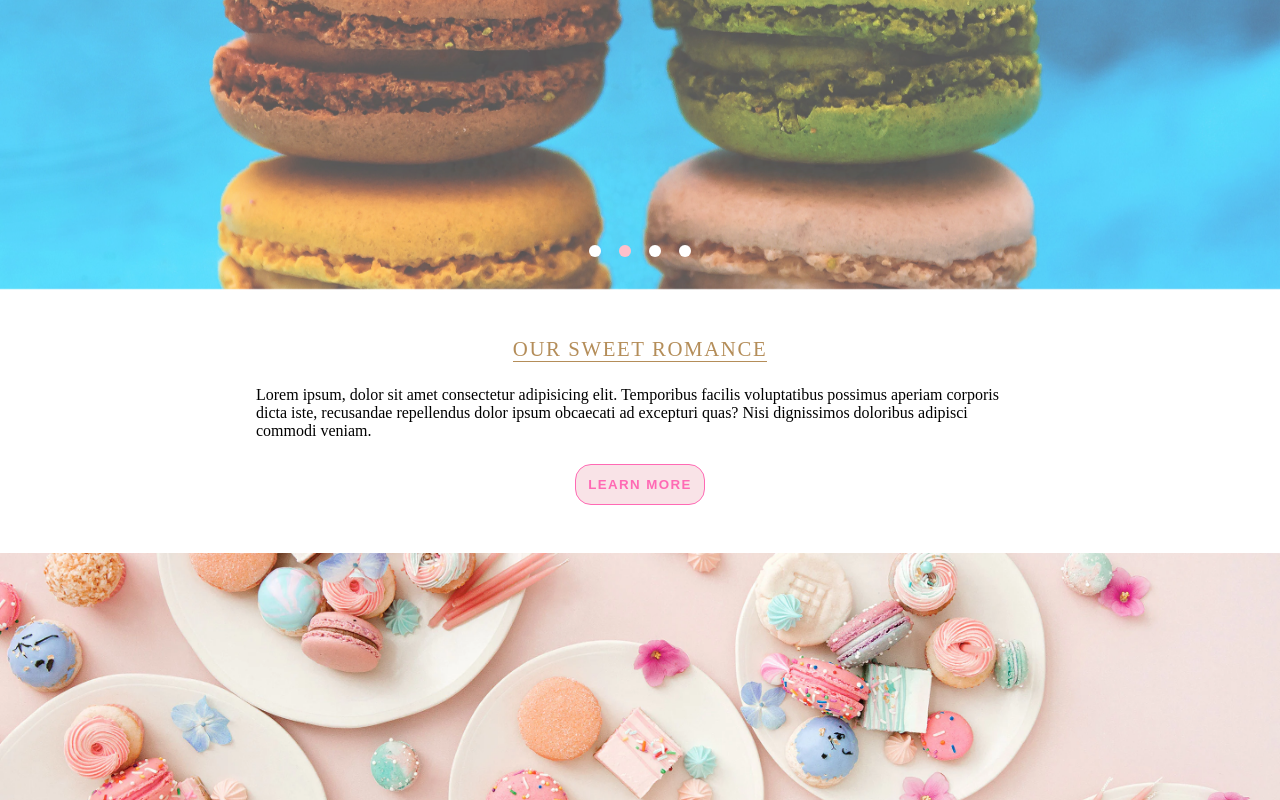
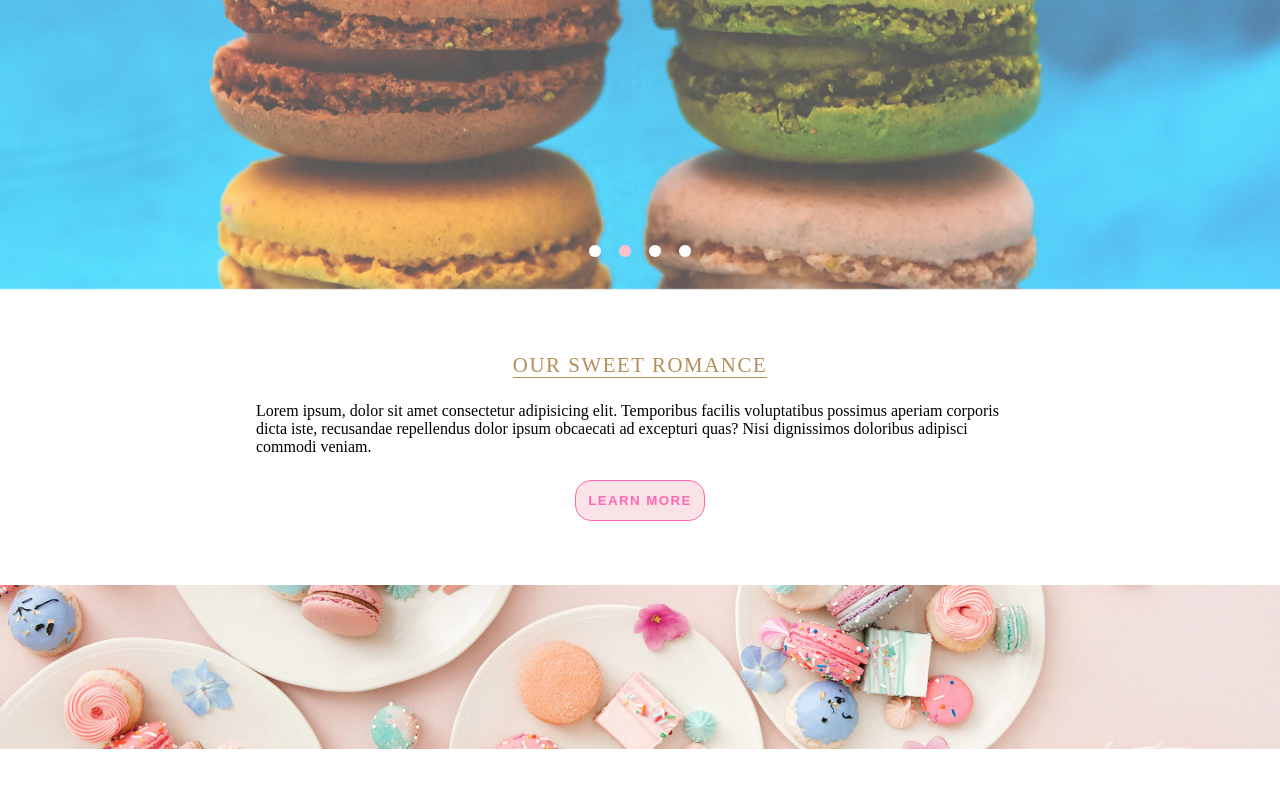
Before and after one commit to Smoopfrog/asweetromance, a React (Create React App) app: page / in a window 1280 px wide. Shown: the part 300-1100 px from the top of the page. Built offline with nearby package versions, Linux system fonts and the light colour scheme.

Commit message:
fix spacing and sizing for banner and about

```diff
--- a/src/Styles/About.css
+++ b/src/Styles/About.css
@@ -1,5 +1,5 @@
 .about {
-  margin: 48px auto;
+  margin: 64px auto;
   display: flex;
   flex-direction: column;
   align-items: center;
--- a/src/Styles/About.scss
+++ b/src/Styles/About.scss
@@ -1,5 +1,5 @@
 .about {
-  margin: 48px auto;
+  margin: 64px auto;
   display: flex;
   flex-direction: column;
   align-items: center;
--- a/src/Styles/Banner.css
+++ b/src/Styles/Banner.css
@@ -1,10 +1,11 @@
 .banner {
   width: 100%;
+  height: 164px;
 }
 
 .banner-img {
   -o-object-fit: cover;
      object-fit: cover;
   width: 100%;
-  height: auto;
+  height: 100%;
 }/*# sourceMappingURL=Banner.css.map */
--- a/src/Styles/Banner.scss
+++ b/src/Styles/Banner.scss
@@ -1,9 +1,10 @@
 .banner {
   width: 100%;
+  height: 164px;
 }
 
 .banner-img {
   object-fit: cover;
   width: 100%;
-  height: auto;
+  height: 100%;
 }
```
Also changed, not shown: 1 other file (tests, documents, lock files or other folders).
